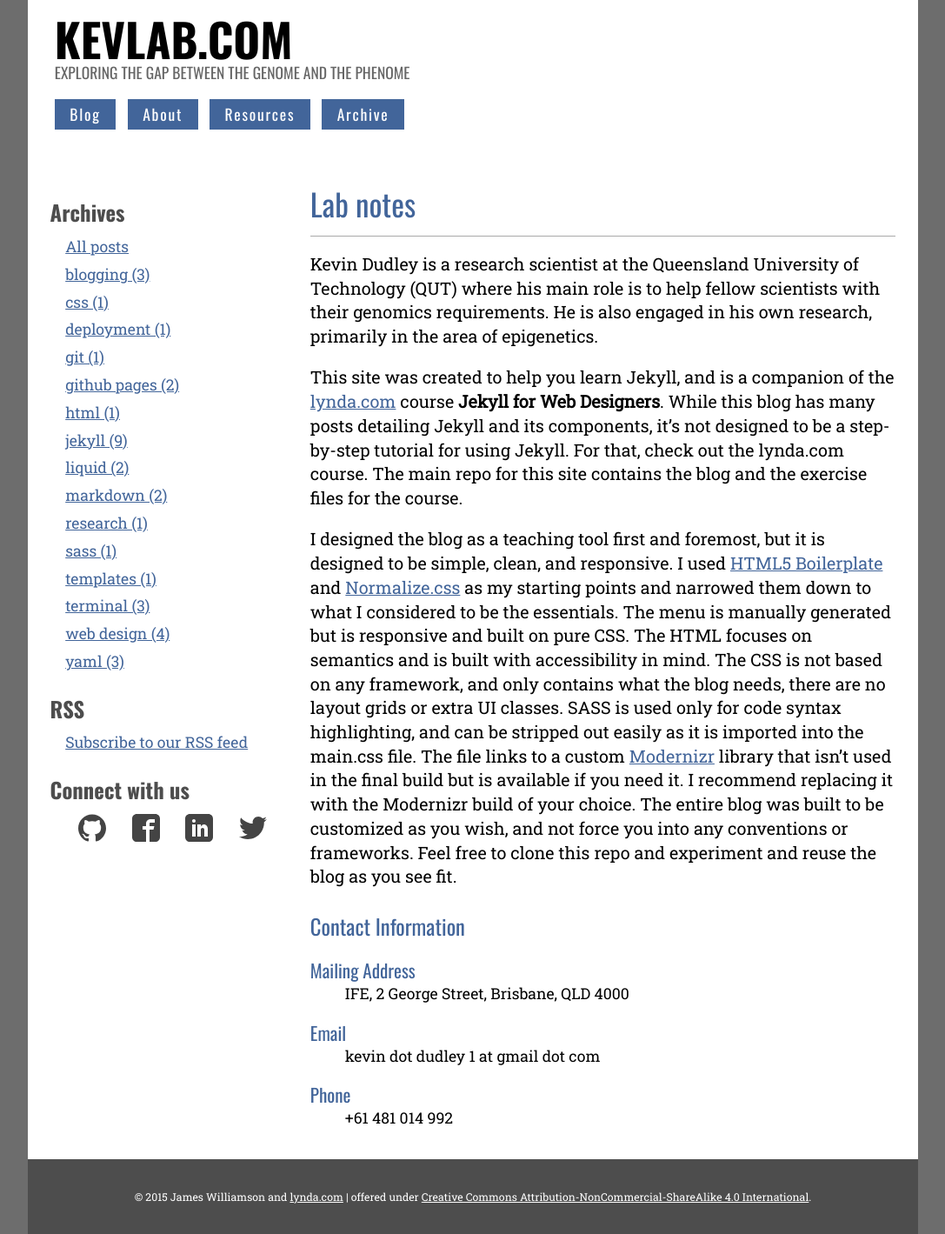
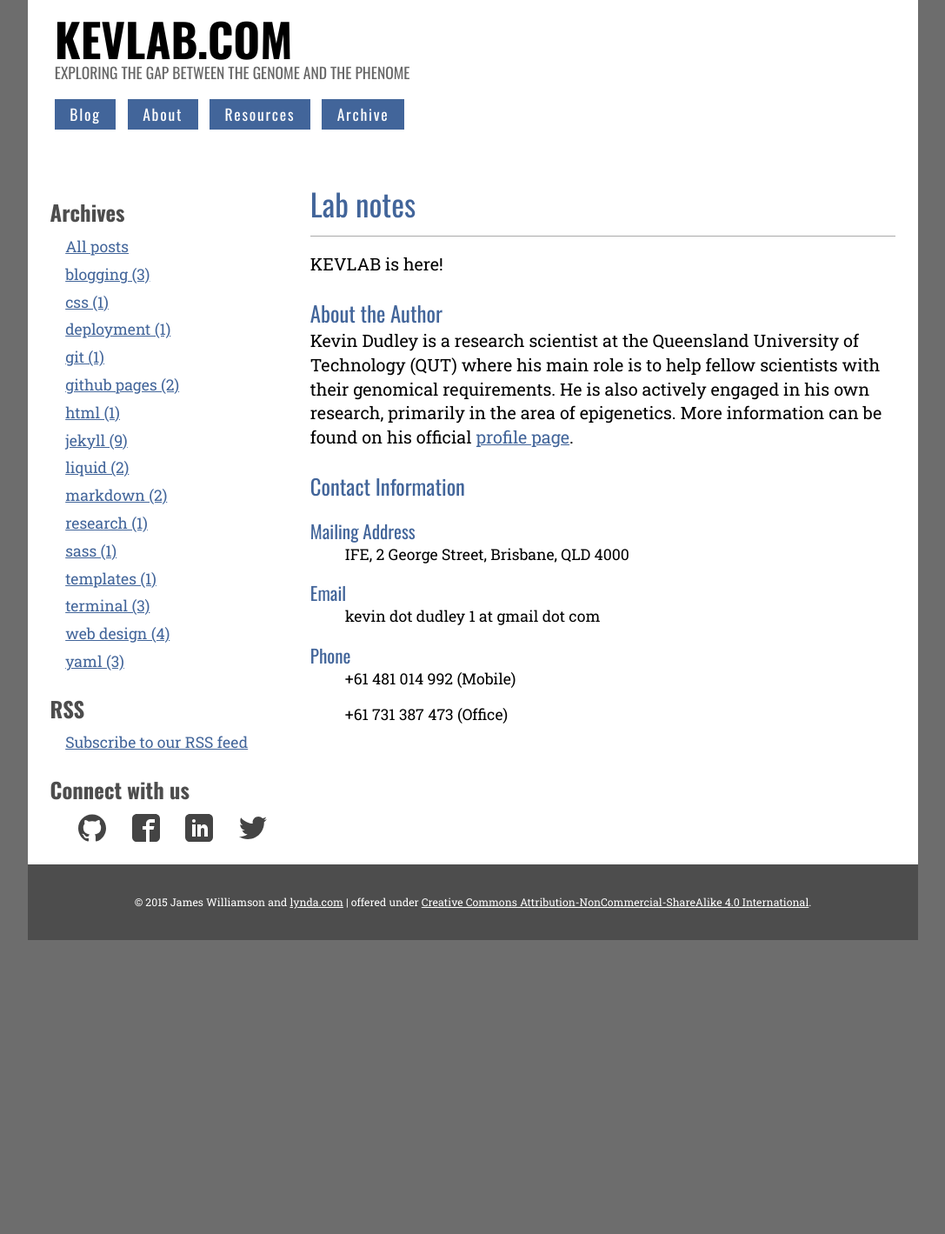
Before and after one commit to kjdudley/kjdudley.github.io, a Jekyll site: the page built from about.md, in a window 1280 px wide. Shown: the whole page at 87% size, without its empty margins (96-1183 px from the left). Built offline with Jekyll 4.4.1, drawn with Linux system fonts in a browser that asks for light colours; after the commit the page ends 1081 px from its top, so only the background shows below that.

Commit message:
added contact details to about page

```diff
--- a/about.md
+++ b/about.md
@@ -3,11 +3,11 @@
 title: Lab notes
 ---
 
-Kevin Dudley is a research scientist at the Queensland University of Technology (QUT) where his main role is to help fellow scientists with their genomics requirements. He is also engaged in his own research, primarily in the area of epigenetics.
+KEVLAB is here!
 
-This site was created to help you learn Jekyll, and is a companion of the [lynda.com](http://www.lynda.com) course **Jekyll for Web Designers**. While this blog has many posts detailing Jekyll and its components, it's not designed to be a step-by-step tutorial for using Jekyll. For that, check out the lynda.com course. The main repo for this site contains the blog and the exercise files for the course.
+### About the Author
 
-I designed the blog as a teaching tool first and foremost, but it is designed to be simple, clean, and responsive. I used [HTML5 Boilerplate](https://html5boilerplate.com/ "html5 boilerplate") and [Normalize.css](http://necolas.github.io/normalize.css/ "normalize.css") as my starting points and narrowed them down to what I considered to be the essentials. The menu is manually generated but is responsive and built on pure CSS. The HTML focuses on semantics and is built with accessibility in mind. The CSS is not based on any framework, and only contains what the blog needs, there are no layout grids or extra UI classes. SASS is used only for code syntax highlighting, and can be stripped out easily as it is imported into the main.css file. The file links to a custom [Modernizr](http://modernizr.com/ "modernizr") library that isn't used in the final build but is available if you need it. I recommend replacing it with the Modernizr build of your choice. The entire blog was built to be customized as you wish, and not force you into any conventions or frameworks. Feel free to clone this repo and experiment and reuse the blog as you see fit.
+Kevin Dudley is a research scientist at the Queensland University of Technology (QUT) where his main role is to help fellow scientists with their genomical requirements. He is also actively engaged in his own research, primarily in the area of epigenetics. More information can be found on his official [profile page](http://staff.qut.edu.au/staff/dudleyk/).
 
 ### Contact Information
 
@@ -18,4 +18,5 @@
 : kevin dot dudley 1 at gmail dot com
 
 Phone
-: +61 481 014 992
+: +61 481 014 992 (Mobile)
+: +61 731 387 473 (Office)
```
